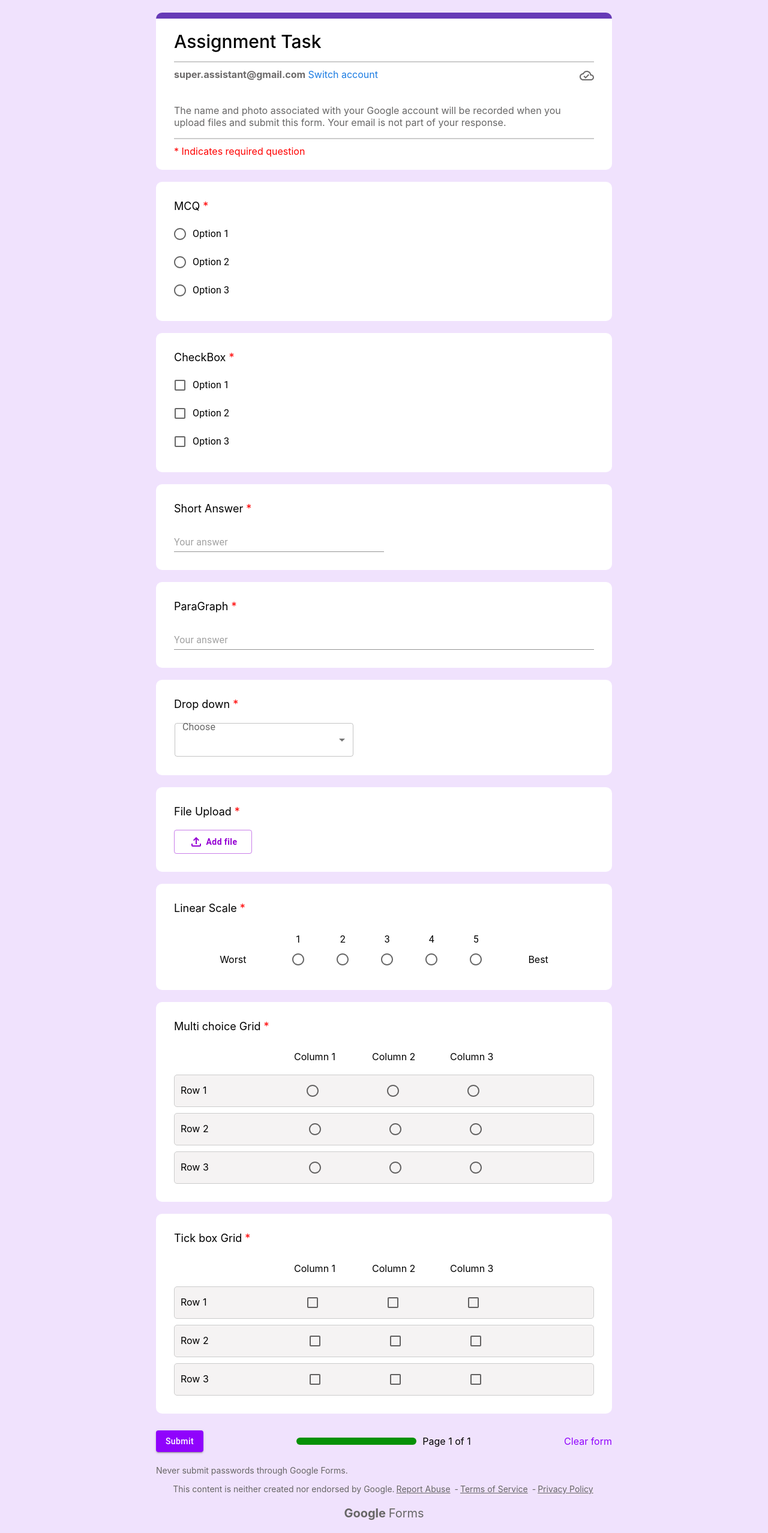
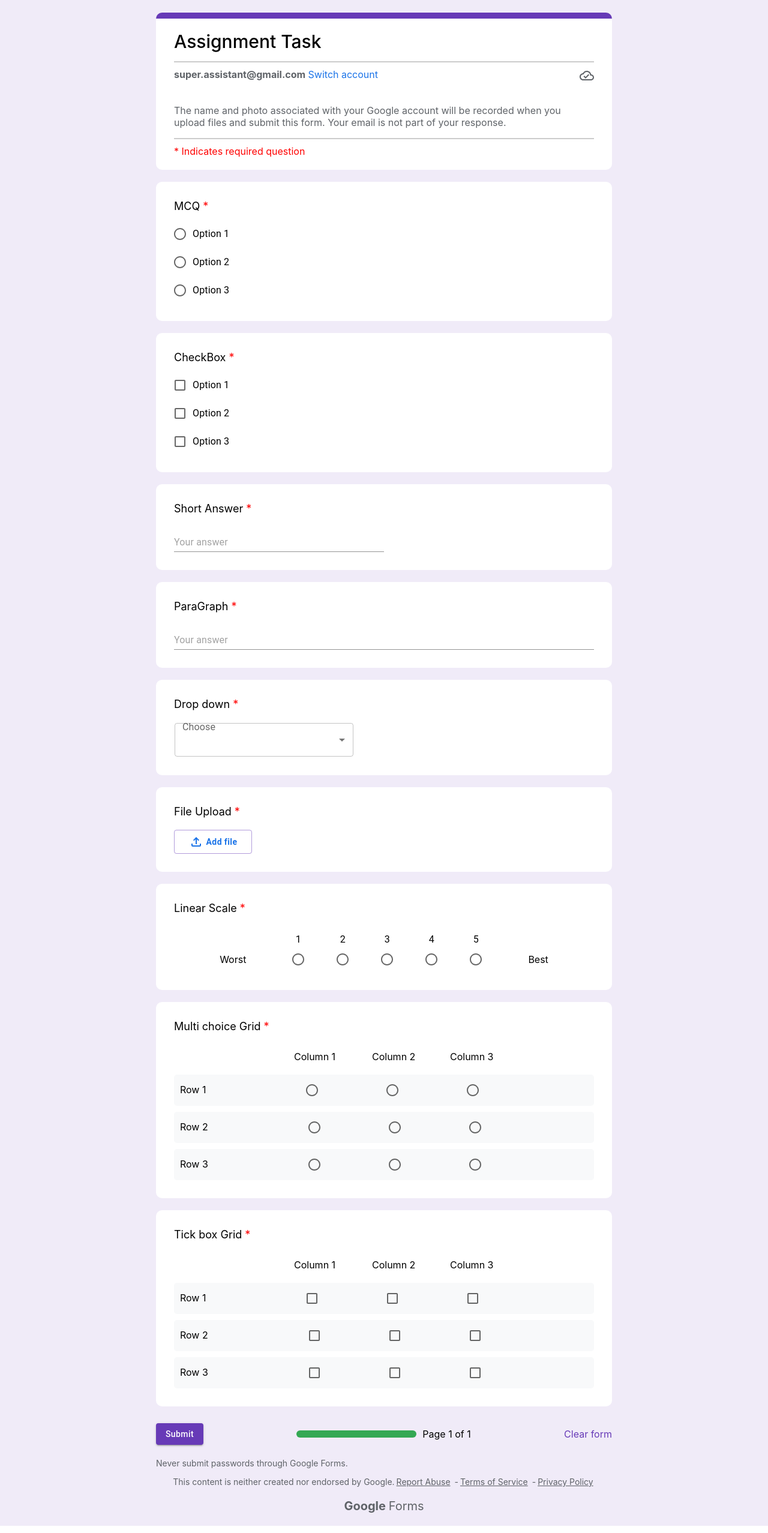
Before and after one commit to yashverma03/google-form, a React (Create React App) app: page / in a window 1280 px wide. Shown: the whole page at 60% size. Built offline with nearby package versions, Linux system fonts and the light colour scheme.

Commit message:
updated color themes

```diff
--- a/src/App.css
+++ b/src/App.css
@@ -1,6 +1,6 @@
 .app {
   z-index: -1;
-  background-color: rgb(240, 226, 253);
+  background-color: #f0ebf8;
   padding: 1px 240px 1px 240px;
   align-items: center;
 }
--- a/src/components/FileUpload.jsx
+++ b/src/components/FileUpload.jsx
@@ -4,6 +4,7 @@ import './styles/FileUpload.css';
 import FileUploadOutlinedIcon from '@mui/icons-material/FileUploadOutlined';
 
 const buttonStyle = {
+  color: '#1a73e8',
   fontWeight: 'bold',
   textTransform: 'none'
 };
--- a/src/components/Footer.jsx
+++ b/src/components/Footer.jsx
@@ -4,7 +4,7 @@ import './styles/Footer.css';
 
 const Footer = () => {
   const buttonStyle = {
-    backgroundColor: '#9003fc',
+    backgroundColor: 'rgb(103, 58, 183)',
     textTransform: 'none'
   };
 
--- a/src/components/ThemeProvider.jsx
+++ b/src/components/ThemeProvider.jsx
@@ -3,7 +3,7 @@ import { createTheme } from '@mui/material';
 const Theme = createTheme({
   palette: {
     primary: {
-      main: 'rgb(148,0,211)',
+      main: 'rgb(103, 58, 183)',
     },
   },
 });
--- a/src/components/styles/Footer.css
+++ b/src/components/styles/Footer.css
@@ -27,25 +27,25 @@
 .footer-progress-fill {
   width: 100%;
   height: 100%;
-  background-color: rgb(6, 145, 6);
+  background-color: #34a853;
   border-radius: 10px;
 }
 
 .footer-clear-form {
   display: flex;
   justify-content: flex-end;
-  color: #9003fc;
+  color: rgb(103, 58, 183);
 }
 
 .footer-note {
   margin-top: 10px;
-  color: rgb(103, 102, 102);
+  color: #5f6368;
   font-size: 14px;
 }
 
 .footer-legal-info {
   margin-top: 10px;
-  color: rgb(103, 102, 102);
+  color: #5f6368;
   font-size: 14px;
   text-align: center;
   padding: 0 10px;
@@ -54,12 +54,12 @@
 .footer-legal-link {
   margin: 0 3px;
   text-decoration: underline;
-  color: rgb(103, 102, 102);
+  color: #5f6368;
 }
 
 .footer-brand {
   margin-top: 10px;
-  color: rgb(103, 102, 102);
+  color: #5f6368;
   text-align: center;
   font-size: 20px;
 }
--- a/src/components/styles/Header.css
+++ b/src/components/styles/Header.css
@@ -33,23 +33,23 @@
 }
 
 .header-email {
-  color: rgb(108, 106, 106);
+  color: #5f6368;
   font-weight: 700;
   margin-bottom: 30px;
 }
 
 .header-switch-account {
-  color: #1a7be2;
+  color: #1a73e8;
   font-weight: 400;
 }
 
 .header-cloud-icon {
-  color: rgb(108, 106, 106);
+  color: #5f6368;
 }
 
 .header-description {
   margin-top: 10px;
-  color: rgb(103, 102, 102);
+  color: #5f6368;
 }
 
 .header-required {
--- a/src/components/styles/MultiChoiceGrid.css
+++ b/src/components/styles/MultiChoiceGrid.css
@@ -32,8 +32,8 @@
 .multi-choice-grid-row {
   display: flex;
   margin-top: 10px;
-  border: 1px solid #ccc;
-  background-color: rgb(245, 243, 243);
+  border: 1px #ccc;
+  background-color: #f8f9fa;
   border-radius: 5px;
 }
 
```
